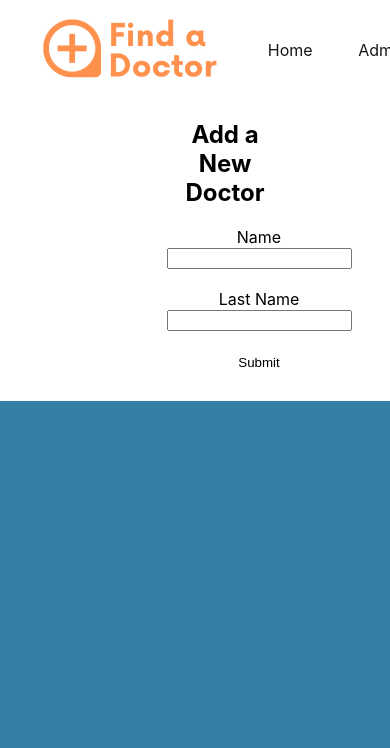
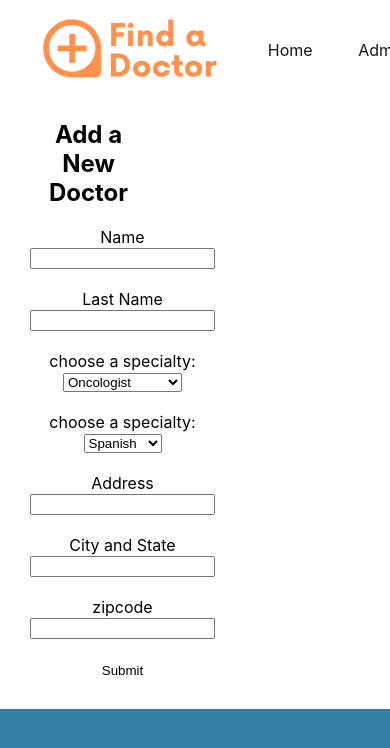
Before and after one commit to CFlondono/find_a_doctor_frontend, a React (Create React App) app: page /create in a window 390 px wide. Shown: the top 748 px of the page. Built offline with nearby package versions, Linux system fonts and the light colour scheme; no server answers.

Commit message:
responsive pictures

```diff
--- a/src/App.css
+++ b/src/App.css
@@ -159,12 +159,25 @@ color:white;
     display: flex;
     flex-wrap: wrap;
     flex-direction: column;
-    align-items:flex-start;
     justify-content:space-between;
     align-items: flex-start;
     width: 30%;
     margin: auto;
   }
+  .container_form_admin {
+    background-color:white;
+    display: flex;
+    flex-direction: column;
+    align-items:flex-start;
+    justify-content:flex-start;
+    align-items: flex-start;
+    width: 30%;
+  }
+  label{
+    display: inline-block;
+    text-align: right;
+  }
+
   button{
     padding: 0;
     border: none;
--- a/src/components/Display.jsx
+++ b/src/components/Display.jsx
@@ -8,9 +8,7 @@ return(
       <div className="card">
         <Link to={`/details/${ doctor._id }`} key={ idx }>
         <div className="card-image">
-          <img src={process.env.PUBLIC_URL + doctor.img}
-            alt={doctor.name+doctor.lastname} class="responsive"
-          />
+          <img src={process.env.PUBLIC_URL + doctor.img} alt={doctor.name+doctor.lastname} class="responsive"/>
         </div>
         </Link>
         <div className="card-title">
--- a/src/pages/Create.jsx
+++ b/src/pages/Create.jsx
@@ -38,17 +38,54 @@ const Create = () => {
         }
     return (
         <div className='container'>
-            < div className = "container_form">
+            < div className = "container_form_admin">
                 <h2>Add a New Doctor</h2>
                 <form onSubmit={ handleSubmit }>
-                    <div>
-                    <label htmlFor='name'>Name</label>
+                    <div className='field'>
+                    <label htmlFor='name'>Name </label>
                     <input required type='text' name='name' onChange={ handleChange } />
                     </div>
                     <br></br>
+                    <div className='field'>
+                    <label htmlFor='lastname'>Last Name </label>
+                    <input required type='text' name='lastname' onChange={ handleChange } />
+                    </div>
+                    <br></br>
                     <div>
-                    <label htmlFor='lastname'>Last Name</label>
-                    <input required type='text' name='lastname' onChange={ handleChange } />
+                    <label for="specialty">choose a specialty:</label>
+                    <select name="specialty" id="specialty">
+                        <option value="Oncologist">Oncologist</option>
+                        <option value="Pediatrics">Pediatrics</option>
+                        <option value="Family medicine">Family medicine</option>
+                        <option value="Surgery">Surgery</option>
+                        <option value="Dermatology">Dermatology</option>
+                    </select>
+                    </div>
+                    <br></br>
+                    <div>
+                    <label for="language">choose a specialty:</label>
+                    <select name="language" id="language">
+                        <option value="Spanish">Spanish</option>
+                        <option value="English">English</option>
+                        <option value="French">French</option>
+                        <option value="Surgery">Korean</option>
+                        <option value="Dermatology">Mandarin</option>
+                    </select>
+                    </div>
+                    <br></br>
+                    <div>
+                    <label htmlFor='address'>Address </label>
+                    <input required type='text' name='address' onChange={ handleChange } />
+                    </div>
+                    <br></br>
+                    <div>
+                    <label htmlFor='city'>City and State</label>
+                    <input required type='text' name='city' onChange={ handleChange } />
+                    </div>
+                    <br></br>
+                    <div>
+                    <label htmlFor='zipcode'>zipcode </label>
+                    <input required type='text' name='zipcode' onChange={ handleChange } />
                     </div>
                     <br></br>
                     <button>Submit</button>
--- a/src/pages/Doctors.jsx
+++ b/src/pages/Doctors.jsx
@@ -1,11 +1,15 @@
+import { Link } from "react-router-dom"
+
 function Doctor(props) {
     const allDoctors = props.doctors.map((doctor) => {
             return(
                 <div className="card">
-                    <div className="card-image">
-                    <img src={process.env.PUBLIC_URL + doctor.img}
-                        alt={doctor.name+doctor.lastname}/>
-                    </div>
+                        <Link to={`/details/${ doctor._id }`} >
+                          <div className="card-image">
+                            <img src={process.env.PUBLIC_URL + doctor.img}
+                            alt={doctor.name+doctor.lastname}class="responsive"/>
+                           </div>
+                        </Link>
                     <div className="card-title">
                         <h3>{doctor.name+" "+doctor.lastname+" . MD"}</h3>
                         <p>{doctor.city}</p>
```
